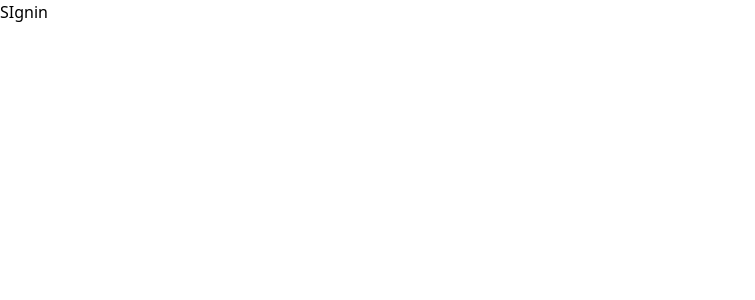
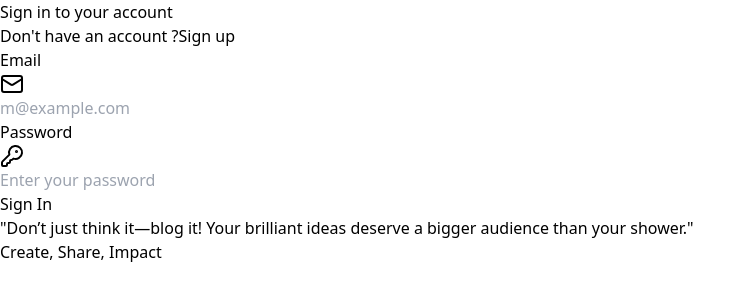
Before and after one commit to Pritika-Shukla/Medium-Blog, a React (Vite) app in the folder frontend/: page /signin in a window 1280 px wide. Shown: the top 300 px of the page, without its empty margins (0-755 px from the left). Built offline with nearby package versions, Linux system fonts and the light colour scheme.

Commit message:
Added SignIn component

```diff
--- a/frontend/package.json
+++ b/frontend/package.json
@@ -10,6 +10,8 @@
     "preview": "vite preview"
   },
   "dependencies": {
+    "@pritikashukla_/common": "^1.0.0",
+    "axios": "^1.7.5",
     "lucide-react": "^0.436.0",
     "react": "^18.3.1",
     "react-dom": "^18.3.1",
--- a/frontend/src/components/Auth.tsx
+++ b/frontend/src/components/Auth.tsx
@@ -1,35 +1,43 @@
 import React, { useState } from "react";
 import { Link } from "react-router-dom";
-import { Mail, UserRound } from "lucide-react";
+import { Mail, UserRound, KeyRound } from "lucide-react";
 
-const Auth = () => {
+const Auth = ({ type }: { type: "signup" | "signin" }) => {
   const [username, setUsername] = useState("");
   const [password, setPassword] = useState("");
   const [email, setEmail] = useState("");
 
-  const handleSubmit = (e: { preventDefault: () => void; }) => {
+  const handleSubmit = (e: { preventDefault: () => void }) => {
     e.preventDefault();
-    // Handle form submission, e.g., send data to an API
+
     console.log({ username, email, password });
   };
 
   return (
-    <div className="flex justify-center flex-col">
+    <div className="flex justify-center flex-col w-1/2">
       <div>
-        <h1 className="font-extrabold text-3xl mb-3">Create an account</h1>
+        <h1 className="font-extrabold text-3xl mb-3 ">
+          {type === "signup" ? "Create an account" : "Sign in to your account"}
+        </h1>
       </div>
       <div>
         <p className="text-gray-400 font-semibold mb-4">
-          Already have an account?
-          <Link to={"/signin"} className="underline text-gray-400 font-bold">
-            {" "}
-            Login
+          {type === "signup"
+            ? "Already have an account ?"
+            : "Don't have an account ?"}
+          <Link
+            className="pl-2 underline"
+            to={type === "signin" ? "/signup" : "/signin"}
+          >
+            {type === "signin" ? "Sign up" : "Sign in"}
           </Link>
         </p>
       </div>
 
       <form onSubmit={handleSubmit} className="grid gap-6 mb-6">
         <div>
+          {type === "signup" ? (
+            <>
               <label
                 htmlFor="username"
                 className="block mb-3 text-base font-semibold text-gray-900"
@@ -48,9 +56,9 @@ const Auth = () => {
                   required
                   onChange={(e) => setUsername(e.target.value)}
                 />
-
-
               </div>
+            </>
+          ) : null}
         </div>
 
         <div>
@@ -82,22 +90,26 @@ const Auth = () => {
           >
             Password
           </label>
+          <div className="relative">
+            <span className="absolute inset-y-0 left-0 flex items-center pl-3 ">
+              <KeyRound className="text-gray-400" />
+            </span>
             <input
               type="password"
               id="password"
-            className="bg-gray-50 border border-gray-300 text-gray-900 text-sm rounded-lg focus:ring-blue-500 focus:border-blue-500 block w-full p-2.5"
+              className="bg-gray-50 border border-gray-300 text-gray-900 text-sm rounded-lg focus:ring-blue-500 focus:border-blue-500 block w-full p-2.5 pl-10 "
               placeholder="Enter your password"
               required
               onChange={(e) => setPassword(e.target.value)}
             />
           </div>
-
+        </div>
         <div>
           <button
             type="submit"
             className="w-full bg-black p-2 text-white rounded-lg"
           >
-            Sign Up
+            {type === "signup" ? "Sign Up" : "Sign In"}
           </button>
         </div>
       </form>
--- a/frontend/src/pages/Signin.tsx
+++ b/frontend/src/pages/Signin.tsx
@@ -1,10 +1,19 @@
 import React from 'react'
+import Auth from '../components/Auth'
+
+import Qoute from '../components/Qoute'
 
 const Signin= () => {
   return (
-    <div className='grid grid-cols-1'>
-      SIgnin
+    <div className="grid grid-cols-1 lg:grid-cols-2 h-screen">
+    <div className="bg-white flex justify-center items-center">
+    <Auth type='signin'/>
     </div>
+    <div className='hidden lg:block'>
+    <Qoute  />
+    </div>
+
+  </div>
   )
 }
 
--- a/frontend/src/pages/Signup.tsx
+++ b/frontend/src/pages/Signup.tsx
@@ -4,15 +4,13 @@ import Auth from '../components/Auth';
 
 const Signup = () => {
   return (
-    <div className="grid grid-cols-2 h-screen">
-      {/* Left side - reserved for other content */}
+    <div className="grid grid-cols-1 lg:grid-cols-2 h-screen">
       <div className="bg-white flex justify-center items-center">
-        {/* Place any content you want on the left side here */}
-      <Auth/>
+      <Auth type='signup'/>
       </div>
-
-      {/* Right side - Qoute component */}
-      <Qoute />
+      <div className='hidden lg:block'>
+    <Qoute  />
+    </div>
     </div>
   );
 };
```
Also changed, not shown: 1 other file (tests, documents, lock files or other folders). Lines whose indentation alone changed are shown as unchanged.
